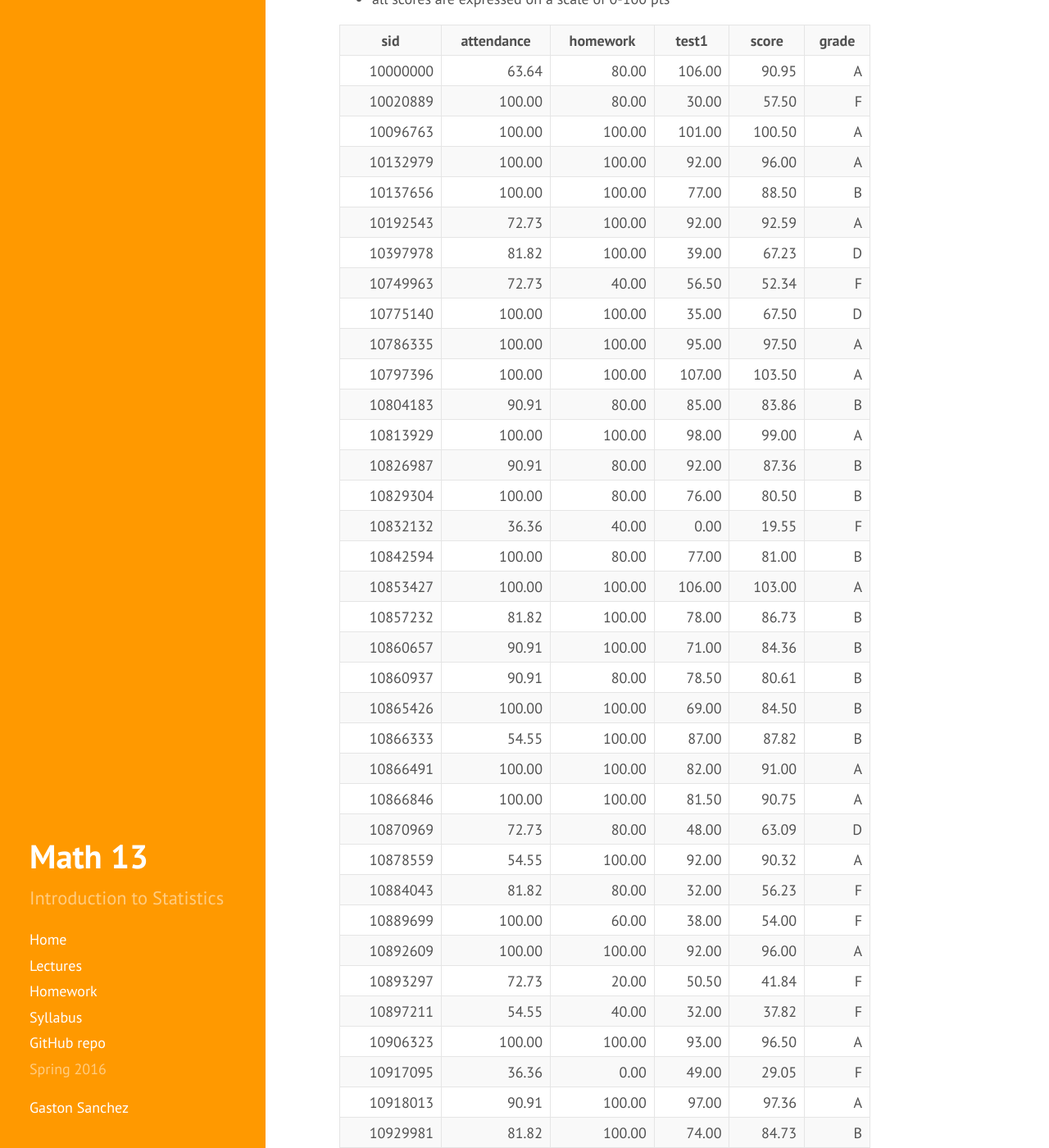
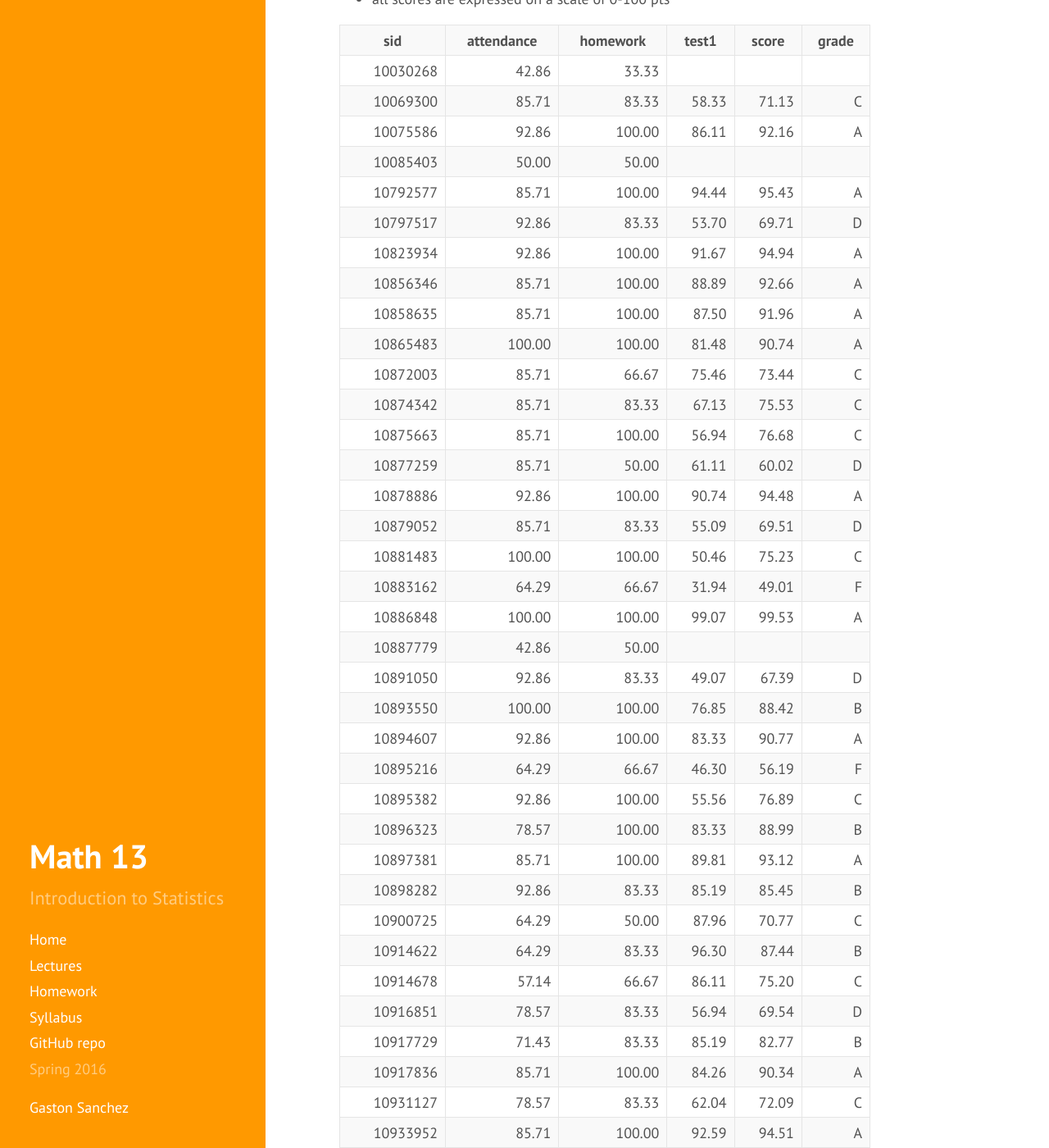
Before and after one commit to gastonstat/relic-math13, a Jekyll site: the page built from gradebook-hybrid.md, in a window 1280 px wide and 1400 px high, scrolled down 377 px. Shown: the whole window at 82% size. Built offline with Jekyll 4.4.1, drawn with Linux system fonts in a browser that asks for light colours; nearby versions of some CDN libraries; some of the changed text lies outside the part shown.

Commit message:
gradebook: update grades week march 14-17 2016

```diff
--- a/gradebook-hybrid.md
+++ b/gradebook-hybrid.md
@@ -16,48 +16,45 @@ Grading Weights:
 - all scores are expressed on a scale of 0-100 pts
 
 <!-- html table generated in R 3.2.3 by xtable 1.8-2 package -->
-<!-- Sun Mar 13 14:00:19 2016 -->
+<!-- Thu Mar 17 08:58:08 2016 -->
 <table >
 <tr> <th> sid </th> <th> attendance </th> <th> homework </th> <th> test1 </th> <th> score </th> <th> grade </th>  </tr>
-  <tr> <td align="right"> 10000000 </td> <td align="right"> 63.64 </td> <td align="right"> 80.00 </td> <td align="right"> 106.00 </td> <td align="right"> 90.95 </td> <td align="right"> A </td> </tr>
-  <tr> <td align="right"> 10020889 </td> <td align="right"> 100.00 </td> <td align="right"> 80.00 </td> <td align="right"> 30.00 </td> <td align="right"> 57.50 </td> <td align="right"> F </td> </tr>
-  <tr> <td align="right"> 10096763 </td> <td align="right"> 100.00 </td> <td align="right"> 100.00 </td> <td align="right"> 101.00 </td> <td align="right"> 100.50 </td> <td align="right"> A </td> </tr>
-  <tr> <td align="right"> 10132979 </td> <td align="right"> 100.00 </td> <td align="right"> 100.00 </td> <td align="right"> 92.00 </td> <td align="right"> 96.00 </td> <td align="right"> A </td> </tr>
-  <tr> <td align="right"> 10137656 </td> <td align="right"> 100.00 </td> <td align="right"> 100.00 </td> <td align="right"> 77.00 </td> <td align="right"> 88.50 </td> <td align="right"> B </td> </tr>
-  <tr> <td align="right"> 10192543 </td> <td align="right"> 72.73 </td> <td align="right"> 100.00 </td> <td align="right"> 92.00 </td> <td align="right"> 92.59 </td> <td align="right"> A </td> </tr>
-  <tr> <td align="right"> 10397978 </td> <td align="right"> 81.82 </td> <td align="right"> 100.00 </td> <td align="right"> 39.00 </td> <td align="right"> 67.23 </td> <td align="right"> D </td> </tr>
-  <tr> <td align="right"> 10749963 </td> <td align="right"> 72.73 </td> <td align="right"> 40.00 </td> <td align="right"> 56.50 </td> <td align="right"> 52.34 </td> <td align="right"> F </td> </tr>
-  <tr> <td align="right"> 10775140 </td> <td align="right"> 100.00 </td> <td align="right"> 100.00 </td> <td align="right"> 35.00 </td> <td align="right"> 67.50 </td> <td align="right"> D </td> </tr>
-  <tr> <td align="right"> 10786335 </td> <td align="right"> 100.00 </td> <td align="right"> 100.00 </td> <td align="right"> 95.00 </td> <td align="right"> 97.50 </td> <td align="right"> A </td> </tr>
-  <tr> <td align="right"> 10797396 </td> <td align="right"> 100.00 </td> <td align="right"> 100.00 </td> <td align="right"> 107.00 </td> <td align="right"> 103.50 </td> <td align="right"> A </td> </tr>
-  <tr> <td align="right"> 10804183 </td> <td align="right"> 90.91 </td> <td align="right"> 80.00 </td> <td align="right"> 85.00 </td> <td align="right"> 83.86 </td> <td align="right"> B </td> </tr>
-  <tr> <td align="right"> 10813929 </td> <td align="right"> 100.00 </td> <td align="right"> 100.00 </td> <td align="right"> 98.00 </td> <td align="right"> 99.00 </td> <td align="right"> A </td> </tr>
-  <tr> <td align="right"> 10826987 </td> <td align="right"> 90.91 </td> <td align="right"> 80.00 </td> <td align="right"> 92.00 </td> <td align="right"> 87.36 </td> <td align="right"> B </td> </tr>
-  <tr> <td align="right"> 10829304 </td> <td align="right"> 100.00 </td> <td align="right"> 80.00 </td> <td align="right"> 76.00 </td> <td align="right"> 80.50 </td> <td align="right"> B </td> </tr>
-  <tr> <td align="right"> 10832132 </td> <td align="right"> 36.36 </td> <td align="right"> 40.00 </td> <td align="right"> 0.00 </td> <td align="right"> 19.55 </td> <td align="right"> F </td> </tr>
-  <tr> <td align="right"> 10842594 </td> <td align="right"> 100.00 </td> <td align="right"> 80.00 </td> <td align="right"> 77.00 </td> <td align="right"> 81.00 </td> <td align="right"> B </td> </tr>
-  <tr> <td align="right"> 10853427 </td> <td align="right"> 100.00 </td> <td align="right"> 100.00 </td> <td align="right"> 106.00 </td> <td align="right"> 103.00 </td> <td align="right"> A </td> </tr>
-  <tr> <td align="right"> 10857232 </td> <td align="right"> 81.82 </td> <td align="right"> 100.00 </td> <td align="right"> 78.00 </td> <td align="right"> 86.73 </td> <td align="right"> B </td> </tr>
-  <tr> <td align="right"> 10860657 </td> <td align="right"> 90.91 </td> <td align="right"> 100.00 </td> <td align="right"> 71.00 </td> <td align="right"> 84.36 </td> <td align="right"> B </td> </tr>
-  <tr> <td align="right"> 10860937 </td> <td align="right"> 90.91 </td> <td align="right"> 80.00 </td> <td align="right"> 78.50 </td> <td align="right"> 80.61 </td> <td align="right"> B </td> </tr>
-  <tr> <td align="right"> 10865426 </td> <td align="right"> 100.00 </td> <td align="right"> 100.00 </td> <td align="right"> 69.00 </td> <td align="right"> 84.50 </td> <td align="right"> B </td> </tr>
-  <tr> <td align="right"> 10866333 </td> <td align="right"> 54.55 </td> <td align="right"> 100.00 </td> <td align="right"> 87.00 </td> <td align="right"> 87.82 </td> <td align="right"> B </td> </tr>
-  <tr> <td align="right"> 10866491 </td> <td align="right"> 100.00 </td> <td align="right"> 100.00 </td> <td align="right"> 82.00 </td> <td align="right"> 91.00 </td> <td align="right"> A </td> </tr>
-  <tr> <td align="right"> 10866846 </td> <td align="right"> 100.00 </td> <td align="right"> 100.00 </td> <td align="right"> 81.50 </td> <td align="right"> 90.75 </td> <td align="right"> A </td> </tr>
-  <tr> <td align="right"> 10870969 </td> <td align="right"> 72.73 </td> <td align="right"> 80.00 </td> <td align="right"> 48.00 </td> <td align="right"> 63.09 </td> <td align="right"> D </td> </tr>
-  <tr> <td align="right"> 10878559 </td> <td align="right"> 54.55 </td> <td align="right"> 100.00 </td> <td align="right"> 92.00 </td> <td align="right"> 90.32 </td> <td align="right"> A </td> </tr>
-  <tr> <td align="right"> 10884043 </td> <td align="right"> 81.82 </td> <td align="right"> 80.00 </td> <td align="right"> 32.00 </td> <td align="right"> 56.23 </td> <td align="right"> F </td> </tr>
-  <tr> <td align="right"> 10889699 </td> <td align="right"> 100.00 </td> <td align="right"> 60.00 </td> <td align="right"> 38.00 </td> <td align="right"> 54.00 </td> <td align="right"> F </td> </tr>
-  <tr> <td align="right"> 10892609 </td> <td align="right"> 100.00 </td> <td align="right"> 100.00 </td> <td align="right"> 92.00 </td> <td align="right"> 96.00 </td> <td align="right"> A </td> </tr>
-  <tr> <td align="right"> 10893297 </td> <td align="right"> 72.73 </td> <td align="right"> 20.00 </td> <td align="right"> 50.50 </td> <td align="right"> 41.84 </td> <td align="right"> F </td> </tr>
-  <tr> <td align="right"> 10897211 </td> <td align="right"> 54.55 </td> <td align="right"> 40.00 </td> <td align="right"> 32.00 </td> <td align="right"> 37.82 </td> <td align="right"> F </td> </tr>
-  <tr> <td align="right"> 10906323 </td> <td align="right"> 100.00 </td> <td align="right"> 100.00 </td> <td align="right"> 93.00 </td> <td align="right"> 96.50 </td> <td align="right"> A </td> </tr>
-  <tr> <td align="right"> 10917095 </td> <td align="right"> 36.36 </td> <td align="right"> 0.00 </td> <td align="right"> 49.00 </td> <td align="right"> 29.05 </td> <td align="right"> F </td> </tr>
-  <tr> <td align="right"> 10918013 </td> <td align="right"> 90.91 </td> <td align="right"> 100.00 </td> <td align="right"> 97.00 </td> <td align="right"> 97.36 </td> <td align="right"> A </td> </tr>
-  <tr> <td align="right"> 10929981 </td> <td align="right"> 81.82 </td> <td align="right"> 100.00 </td> <td align="right"> 74.00 </td> <td align="right"> 84.73 </td> <td align="right"> B </td> </tr>
-  <tr> <td align="right"> 10930498 </td> <td align="right"> 90.91 </td> <td align="right"> 80.00 </td> <td align="right"> 98.00 </td> <td align="right"> 90.36 </td> <td align="right"> A </td> </tr>
-  <tr> <td align="right"> 10930840 </td> <td align="right"> 81.82 </td> <td align="right"> 40.00 </td> <td align="right"> 85.30 </td> <td align="right"> 67.88 </td> <td align="right"> D </td> </tr>
-  <tr> <td align="right"> 10931692 </td> <td align="right"> 72.73 </td> <td align="right"> 20.00 </td> <td align="right"> 37.00 </td> <td align="right"> 35.09 </td> <td align="right"> F </td> </tr>
-  <tr> <td align="right"> 10933777 </td> <td align="right"> 90.91 </td> <td align="right"> 100.00 </td> <td align="right"> 100.00 </td> <td align="right"> 98.86 </td> <td align="right"> A </td> </tr>
-  <tr> <td align="right"> 10935291 </td> <td align="right"> 100.00 </td> <td align="right"> 100.00 </td> <td align="right"> 102.00 </td> <td align="right"> 101.00 </td> <td align="right"> A </td> </tr>
+  <tr> <td align="right"> 10030268 </td> <td align="right"> 42.86 </td> <td align="right"> 33.33 </td> <td align="right">  </td> <td align="right">  </td> <td align="right">  </td> </tr>
+  <tr> <td align="right"> 10069300 </td> <td align="right"> 85.71 </td> <td align="right"> 83.33 </td> <td align="right"> 58.33 </td> <td align="right"> 71.13 </td> <td align="right"> C </td> </tr>
+  <tr> <td align="right"> 10075586 </td> <td align="right"> 92.86 </td> <td align="right"> 100.00 </td> <td align="right"> 86.11 </td> <td align="right"> 92.16 </td> <td align="right"> A </td> </tr>
+  <tr> <td align="right"> 10085403 </td> <td align="right"> 50.00 </td> <td align="right"> 50.00 </td> <td align="right">  </td> <td align="right">  </td> <td align="right">  </td> </tr>
+  <tr> <td align="right"> 10792577 </td> <td align="right"> 85.71 </td> <td align="right"> 100.00 </td> <td align="right"> 94.44 </td> <td align="right"> 95.43 </td> <td align="right"> A </td> </tr>
+  <tr> <td align="right"> 10797517 </td> <td align="right"> 92.86 </td> <td align="right"> 83.33 </td> <td align="right"> 53.70 </td> <td align="right"> 69.71 </td> <td align="right"> D </td> </tr>
+  <tr> <td align="right"> 10823934 </td> <td align="right"> 92.86 </td> <td align="right"> 100.00 </td> <td align="right"> 91.67 </td> <td align="right"> 94.94 </td> <td align="right"> A </td> </tr>
+  <tr> <td align="right"> 10856346 </td> <td align="right"> 85.71 </td> <td align="right"> 100.00 </td> <td align="right"> 88.89 </td> <td align="right"> 92.66 </td> <td align="right"> A </td> </tr>
+  <tr> <td align="right"> 10858635 </td> <td align="right"> 85.71 </td> <td align="right"> 100.00 </td> <td align="right"> 87.50 </td> <td align="right"> 91.96 </td> <td align="right"> A </td> </tr>
+  <tr> <td align="right"> 10865483 </td> <td align="right"> 100.00 </td> <td align="right"> 100.00 </td> <td align="right"> 81.48 </td> <td align="right"> 90.74 </td> <td align="right"> A </td> </tr>
+  <tr> <td align="right"> 10872003 </td> <td align="right"> 85.71 </td> <td align="right"> 66.67 </td> <td align="right"> 75.46 </td> <td align="right"> 73.44 </td> <td align="right"> C </td> </tr>
+  <tr> <td align="right"> 10874342 </td> <td align="right"> 85.71 </td> <td align="right"> 83.33 </td> <td align="right"> 67.13 </td> <td align="right"> 75.53 </td> <td align="right"> C </td> </tr>
+  <tr> <td align="right"> 10875663 </td> <td align="right"> 85.71 </td> <td align="right"> 100.00 </td> <td align="right"> 56.94 </td> <td align="right"> 76.68 </td> <td align="right"> C </td> </tr>
+  <tr> <td align="right"> 10877259 </td> <td align="right"> 85.71 </td> <td align="right"> 50.00 </td> <td align="right"> 61.11 </td> <td align="right"> 60.02 </td> <td align="right"> D </td> </tr>
+  <tr> <td align="right"> 10878886 </td> <td align="right"> 92.86 </td> <td align="right"> 100.00 </td> <td align="right"> 90.74 </td> <td align="right"> 94.48 </td> <td align="right"> A </td> </tr>
+  <tr> <td align="right"> 10879052 </td> <td align="right"> 85.71 </td> <td align="right"> 83.33 </td> <td align="right"> 55.09 </td> <td align="right"> 69.51 </td> <td align="right"> D </td> </tr>
+  <tr> <td align="right"> 10881483 </td> <td align="right"> 100.00 </td> <td align="right"> 100.00 </td> <td align="right"> 50.46 </td> <td align="right"> 75.23 </td> <td align="right"> C </td> </tr>
+  <tr> <td align="right"> 10883162 </td> <td align="right"> 64.29 </td> <td align="right"> 66.67 </td> <td align="right"> 31.94 </td> <td align="right"> 49.01 </td> <td align="right"> F </td> </tr>
+  <tr> <td align="right"> 10886848 </td> <td align="right"> 100.00 </td> <td align="right"> 100.00 </td> <td align="right"> 99.07 </td> <td align="right"> 99.53 </td> <td align="right"> A </td> </tr>
+  <tr> <td align="right"> 10887779 </td> <td align="right"> 42.86 </td> <td align="right"> 50.00 </td> <td align="right">  </td> <td align="right">  </td> <td align="right">  </td> </tr>
+  <tr> <td align="right"> 10891050 </td> <td align="right"> 92.86 </td> <td align="right"> 83.33 </td> <td align="right"> 49.07 </td> <td align="right"> 67.39 </td> <td align="right"> D </td> </tr>
+  <tr> <td align="right"> 10893550 </td> <td align="right"> 100.00 </td> <td align="right"> 100.00 </td> <td align="right"> 76.85 </td> <td align="right"> 88.42 </td> <td align="right"> B </td> </tr>
+  <tr> <td align="right"> 10894607 </td> <td align="right"> 92.86 </td> <td align="right"> 100.00 </td> <td align="right"> 83.33 </td> <td align="right"> 90.77 </td> <td align="right"> A </td> </tr>
+  <tr> <td align="right"> 10895216 </td> <td align="right"> 64.29 </td> <td align="right"> 66.67 </td> <td align="right"> 46.30 </td> <td align="right"> 56.19 </td> <td align="right"> F </td> </tr>
+  <tr> <td align="right"> 10895382 </td> <td align="right"> 92.86 </td> <td align="right"> 100.00 </td> <td align="right"> 55.56 </td> <td align="right"> 76.89 </td> <td align="right"> C </td> </tr>
+  <tr> <td align="right"> 10896323 </td> <td align="right"> 78.57 </td> <td align="right"> 100.00 </td> <td align="right"> 83.33 </td> <td align="right"> 88.99 </td> <td align="right"> B </td> </tr>
+  <tr> <td align="right"> 10897381 </td> <td align="right"> 85.71 </td> <td align="right"> 100.00 </td> <td align="right"> 89.81 </td> <td align="right"> 93.12 </td> <td align="right"> A </td> </tr>
+  <tr> <td align="right"> 10898282 </td> <td align="right"> 92.86 </td> <td align="right"> 83.33 </td> <td align="right"> 85.19 </td> <td align="right"> 85.45 </td> <td align="right"> B </td> </tr>
+  <tr> <td align="right"> 10900725 </td> <td align="right"> 64.29 </td> <td align="right"> 50.00 </td> <td align="right"> 87.96 </td> <td align="right"> 70.77 </td> <td align="right"> C </td> </tr>
+  <tr> <td align="right"> 10914622 </td> <td align="right"> 64.29 </td> <td align="right"> 83.33 </td> <td align="right"> 96.30 </td> <td align="right"> 87.44 </td> <td align="right"> B </td> </tr>
+  <tr> <td align="right"> 10914678 </td> <td align="right"> 57.14 </td> <td align="right"> 66.67 </td> <td align="right"> 86.11 </td> <td align="right"> 75.20 </td> <td align="right"> C </td> </tr>
+  <tr> <td align="right"> 10916851 </td> <td align="right"> 78.57 </td> <td align="right"> 83.33 </td> <td align="right"> 56.94 </td> <td align="right"> 69.54 </td> <td align="right"> D </td> </tr>
+  <tr> <td align="right"> 10917729 </td> <td align="right"> 71.43 </td> <td align="right"> 83.33 </td> <td align="right"> 85.19 </td> <td align="right"> 82.77 </td> <td align="right"> B </td> </tr>
+  <tr> <td align="right"> 10917836 </td> <td align="right"> 85.71 </td> <td align="right"> 100.00 </td> <td align="right"> 84.26 </td> <td align="right"> 90.34 </td> <td align="right"> A </td> </tr>
+  <tr> <td align="right"> 10931127 </td> <td align="right"> 78.57 </td> <td align="right"> 83.33 </td> <td align="right"> 62.04 </td> <td align="right"> 72.09 </td> <td align="right"> C </td> </tr>
+  <tr> <td align="right"> 10933952 </td> <td align="right"> 85.71 </td> <td align="right"> 100.00 </td> <td align="right"> 92.59 </td> <td align="right"> 94.51 </td> <td align="right"> A </td> </tr>
+  <tr> <td align="right"> 10934087 </td> <td align="right"> 100.00 </td> <td align="right"> 100.00 </td> <td align="right"> 91.67 </td> <td align="right"> 95.83 </td> <td align="right"> A </td> </tr>
+  <tr> <td align="right"> 10934356 </td> <td align="right"> 100.00 </td> <td align="right"> 100.00 </td> <td align="right"> 88.43 </td> <td align="right"> 94.22 </td> <td align="right"> A </td> </tr>
    </table>
```
Also changed, not shown: gradebook-regular.md (+33 -33 lines).
